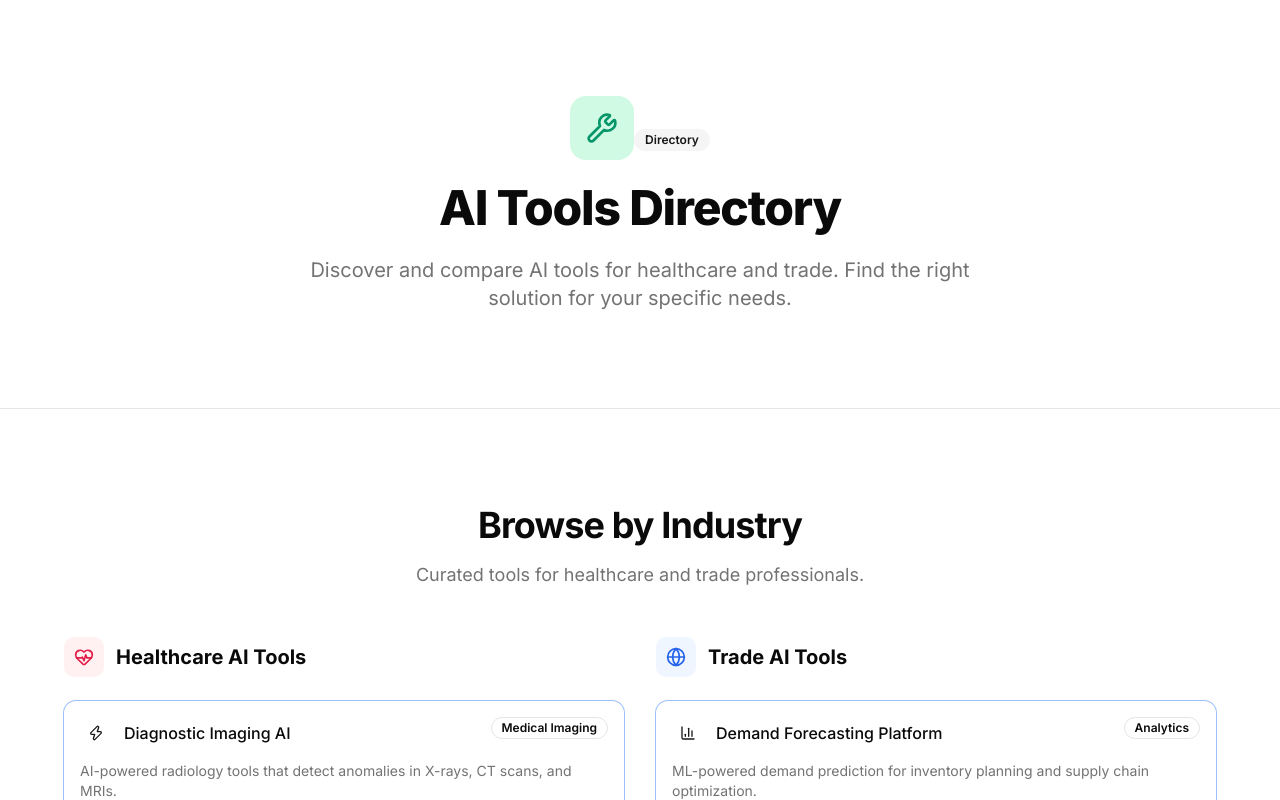
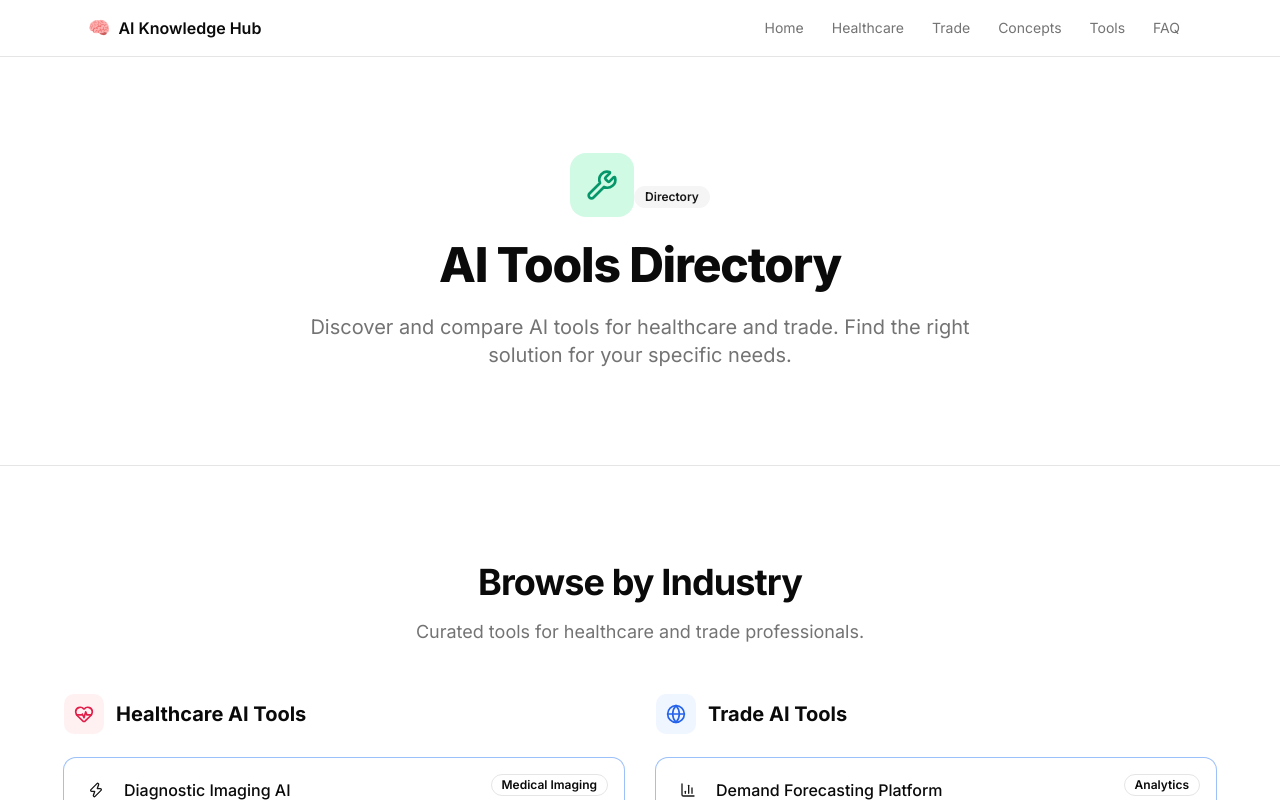
Before and after one commit to wang-xu-518/ai-knowledge-hub, a Next.js app: page /tools in a window 1280 px wide. Shown: the top 800 px of the page. Built offline with nearby package versions, Linux system fonts and the light colour scheme.

Commit message:
SEO fixes: OpenGraph, canonical URLs, navigation, JSON-LD domain fix
- Add full OpenGraph + Twitter Card meta tags
- Add mobile navigation component
- Fix all JSON-LD schemas to use correct domain
- Update sitemap and robots.txt to correct domain
- Add metadataBase for proper URL resolution

```diff
--- a/src/app/concepts/page.tsx
+++ b/src/app/concepts/page.tsx
@@ -9,7 +9,7 @@ import {
 import { Badge } from "@/components/ui/badge";
 import { Separator } from "@/components/ui/separator";
 import FAQSection from "@/components/content/FAQSection";
-import { generateArticleSchema } from "@/lib/schema";
+import { SITE_URL, generateArticleSchema } from "@/lib/schema";
 import { getTermsByIndustry } from "@/lib/terms";
 import { Lightbulb, HeartPulse, Globe, Layers } from "lucide-react";
 
@@ -23,7 +23,7 @@ const articleSchema = generateArticleSchema({
   headline: "AI Concepts Library - AI Knowledge Hub",
   description:
     "Comprehensive AI concept library covering general AI, healthcare AI, and trade AI terminology.",
-  url: "https://aiknowledgehub.com/concepts",
+  url: `${SITE_URL}/concepts`,
   datePublished: "2024-01-01",
   dateModified: "2024-01-01",
 });
--- a/src/app/healthcare/page.tsx
+++ b/src/app/healthcare/page.tsx
@@ -10,7 +10,7 @@ import {
 import { Badge } from "@/components/ui/badge";
 import { Separator } from "@/components/ui/separator";
 import FAQSection from "@/components/content/FAQSection";
-import { generateArticleSchema } from "@/lib/schema";
+import { SITE_URL, generateArticleSchema } from "@/lib/schema";
 import {
   HeartPulse,
   Stethoscope,
@@ -31,7 +31,7 @@ const articleSchema = generateArticleSchema({
   headline: "Healthcare AI - AI Knowledge Hub",
   description:
     "Discover AI applications in healthcare for primary care providers.",
-  url: "https://aiknowledgehub.com/healthcare",
+  url: `${SITE_URL}/healthcare`,
   datePublished: "2024-01-01",
   dateModified: "2024-01-01",
 });
--- a/src/app/layout.tsx
+++ b/src/app/layout.tsx
@@ -2,12 +2,48 @@ import type { Metadata } from "next";
 import { Inter } from "next/font/google";
 import "./globals.css";
 import { cn } from "@/lib/utils";
+import Navigation from "@/components/navigation";
 
 const inter = Inter({ subsets: ["latin"], variable: "--font-sans" });
 
+const SITE_URL = "https://ai-knowledge-hub-3ts.pages.dev";
+
 export const metadata: Metadata = {
-  title: "AI Knowledge Hub",
-  description: "AI industry knowledge for healthcare and trade professionals",
+  metadataBase: new URL(SITE_URL),
+  title: {
+    default: "AI Knowledge Hub - AI for Healthcare & Trade",
+    template: "%s | AI Knowledge Hub",
+  },
+  description:
+    "Industry-leading AI knowledge hub for healthcare providers and trade professionals. Explore AI tools, concepts, guides, and real-world cases.",
+  openGraph: {
+    type: "website",
+    locale: "en_US",
+    url: SITE_URL,
+    siteName: "AI Knowledge Hub",
+    title: "AI Knowledge Hub - AI for Healthcare & Trade",
+    description:
+      "Industry-leading AI knowledge hub for healthcare providers and trade professionals.",
+    images: [
+      {
+        url: "/og-image.png",
+        width: 1200,
+        height: 630,
+        alt: "AI Knowledge Hub",
+      },
+    ],
+  },
+  twitter: {
+    card: "summary_large_image",
+    title: "AI Knowledge Hub - AI for Healthcare & Trade",
+    description:
+      "Industry-leading AI knowledge hub for healthcare providers and trade professionals.",
+    images: ["/og-image.png"],
+  },
+  robots: {
+    index: true,
+    follow: true,
+  },
 };
 
 export default function RootLayout({
@@ -18,6 +54,7 @@ export default function RootLayout({
   return (
     <html lang="en" className={cn("font-sans", inter.variable)}>
       <body className={cn("antialiased", inter.variable)}>
+        <Navigation />
         {children}
       </body>
     </html>
--- a/src/app/page.tsx
+++ b/src/app/page.tsx
@@ -9,7 +9,7 @@ import {
 } from "@/components/ui/card";
 import { Badge } from "@/components/ui/badge";
 import FAQSection from "@/components/content/FAQSection";
-import { generateArticleSchema } from "@/lib/schema";
+import { SITE_URL, generateArticleSchema } from "@/lib/schema";
 import {
   HeartPulse,
   Globe,
@@ -29,7 +29,7 @@ const articleSchema = generateArticleSchema({
   headline: "AI Knowledge Hub - AI for Healthcare & Trade",
   description:
     "Industry-leading AI knowledge hub for healthcare providers and trade professionals.",
-  url: "https://aiknowledgehub.com",
+  url: SITE_URL,
   datePublished: "2024-01-01",
   dateModified: "2024-01-01",
 });
--- a/src/app/robots.ts
+++ b/src/app/robots.ts
@@ -7,6 +7,6 @@ export default function robots(): MetadataRoute.Robots {
       allow: "/",
       disallow: "/api/",
     },
-    sitemap: "https://ai-knowledge-hub.pages.dev/sitemap.xml",
+    sitemap: "https://ai-knowledge-hub-3ts.pages.dev/sitemap.xml",
   }
 }
--- a/src/app/tools/page.tsx
+++ b/src/app/tools/page.tsx
@@ -9,7 +9,7 @@ import {
 import { Badge } from "@/components/ui/badge";
 import { Separator } from "@/components/ui/separator";
 import FAQSection from "@/components/content/FAQSection";
-import { generateArticleSchema } from "@/lib/schema";
+import { SITE_URL, generateArticleSchema } from "@/lib/schema";
 import {
   Wrench,
   HeartPulse,
@@ -31,7 +31,7 @@ const articleSchema = generateArticleSchema({
   headline: "AI Tools Directory - AI Knowledge Hub",
   description:
     "Navigate AI tools for healthcare and trade. Compare features, pricing, and use cases.",
-  url: "https://aiknowledgehub.com/tools",
+  url: `${SITE_URL}/tools`,
   datePublished: "2024-01-01",
   dateModified: "2024-01-01",
 });
--- a/src/app/trade/page.tsx
+++ b/src/app/trade/page.tsx
@@ -10,7 +10,7 @@ import {
 import { Badge } from "@/components/ui/badge";
 import { Separator } from "@/components/ui/separator";
 import FAQSection from "@/components/content/FAQSection";
-import { generateArticleSchema } from "@/lib/schema";
+import { SITE_URL, generateArticleSchema } from "@/lib/schema";
 import {
   Globe,
   Wrench,
@@ -31,7 +31,7 @@ const articleSchema = generateArticleSchema({
   headline: "Trade AI - AI Knowledge Hub",
   description:
     "Discover AI applications in international trade and cross-border e-commerce.",
-  url: "https://aiknowledgehub.com/trade",
+  url: `${SITE_URL}/trade`,
   datePublished: "2024-01-01",
   dateModified: "2024-01-01",
 });
--- /dev/null
+++ b/src/components/navigation.tsx
@@ -0,0 +1,82 @@
+"use client";
+
+import { useState } from "react";
+import Link from "next/link";
+
+const navLinks = [
+  { href: "/", label: "Home" },
+  { href: "/healthcare", label: "Healthcare" },
+  { href: "/trade", label: "Trade" },
+  { href: "/concepts", label: "Concepts" },
+  { href: "/tools", label: "Tools" },
+  { href: "/faq", label: "FAQ" },
+];
+
+export default function Navigation() {
+  const [mobileOpen, setMobileOpen] = useState(false);
+
+  return (
+    <nav className="stick top-0 z-50 w-full border-b bg-background/95 backdrop-blur supports-[backdrop-filter]:bg-background/80">
+      <div className="mx-auto max-w-6xl px-4 md:px-6">
+        <div className="flex h-14 items-center justify-between">
+          {/* Logo */}
+          <Link
+            href="/"
+            className="flex items-center gap-2 font-semibold text-foreground"
+          >
+            <span className="text-lg">🧠</span>
+            <span className="hidden sm:inline">AI Knowledge Hub</span>
+          </Link>
+
+          {/* Desktop Nav */}
+          <div className="hidden md:flex items-center gap-1">
+            {navLinks.map((link) => (
+              <Link
+                key={link.href}
+                href={link.href}
+                className="px-3 py-1.5 text-sm text-muted-foreground hover:text-foreground transition-colors rounded-md hover:bg-muted"
+              >
+                {link.label}
+              </Link>
+            ))}
+          </div>
+
+          {/* Mobile menu button */}
+          <button
+            type="button"
+            className="md:hidden p-2 text-muted-foreground hover:text-foreground"
+            onClick={() => setMobileOpen(!mobileOpen)}
+            aria-label="Toggle menu"
+            aria-expanded={mobileOpen}
+          >
+            {mobileOpen ? (
+              <svg className="h-5 w-5" fill="none" viewBox="0 0 24 24" stroke="currentColor">
+                <path strokeLinecap="round" strokeLinejoin="round" strokeWidth={2} d="M6 18L18 6M6 6l12 12" />
+              </svg>
+            ) : (
+              <svg className="h-5 w-5" fill="none" viewBox="0 0 24 24" stroke="currentColor">
+                <path strokeLinecap="round" strokeLinejoin="round" strokeWidth={2} d="M4 6h16M4 12h16M4 18h16" />
+              </svg>
+            )}
+          </button>
+        </div>
+
+        {/* Mobile Nav */}
+        {mobileOpen && (
+          <div className="md:hidden border-t py-3 space-y-1">
+            {navLinks.map((link) => (
+              <Link
+                key={link.href}
+                href={link.href}
+                className="block px-3 py-2 text-sm text-muted-foreground hover:text-foreground hover:bg-muted rounded-md"
+                onClick={() => setMobileOpen(false)}
+              >
+                {link.label}
+              </Link>
+            ))}
+          </div>
+        )}
+      </div>
+    </nav>
+  );
+}
--- a/src/lib/schema.ts
+++ b/src/lib/schema.ts
@@ -1,3 +1,4 @@
+export const SITE_URL = "https://ai-knowledge-hub-3ts.pages.dev";
 /**
  * JSON-LD Structured Data Generators
  * Supports: Article, FAQPage, HowTo, BreadcrumbList
@@ -53,14 +54,14 @@ export function generateArticleSchema(input: ArticleSchemaInput) {
     author: {
       "@type": "Organization",
       name: input.authorName || "AI Knowledge Hub",
-      url: input.authorUrl || "https://aiknowledgehub.com",
+      url: input.authorUrl || SITE_URL,
     },
     publisher: {
       "@type": "Organization",
       name: input.publisherName || "AI Knowledge Hub",
       logo: {
         "@type": "ImageObject",
-        url: input.publisherLogo || "https://aiknowledgehub.com/logo.png",
+        url: input.publisherLogo || `${SITE_URL}/logo.png`,
       },
     },
   };
```
